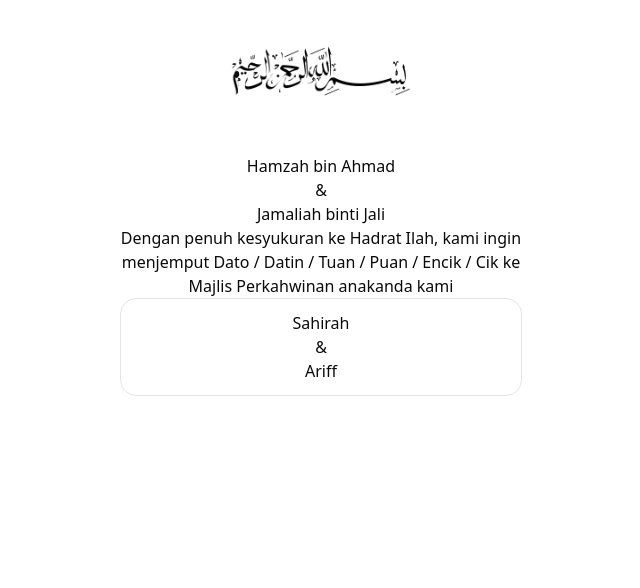
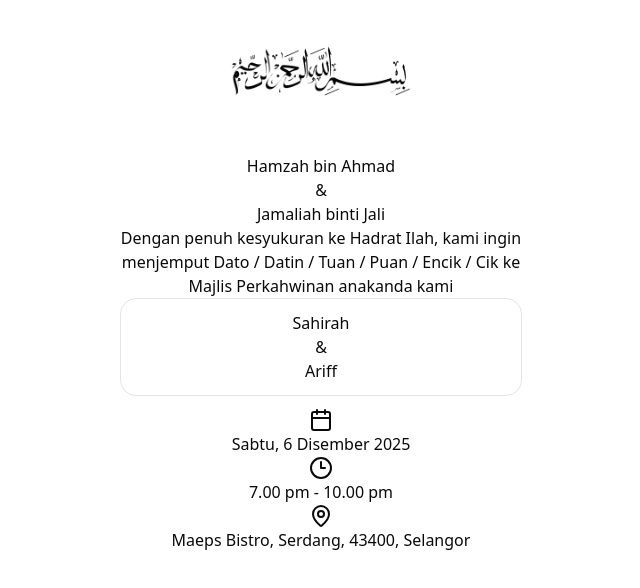
Before and after one commit to Zer0-01/next-sa-invitation, a Next.js app: page / in a window 1280 px wide. Shown: the top 588 px of the page, without its empty margins (319-959 px from the left). Built offline with nearby package versions, Linux system fonts and the light colour scheme.

Commit message:
feat: venue component

```diff
--- a/src/app/page.tsx
+++ b/src/app/page.tsx
@@ -1,5 +1,8 @@
 import BismillahComponent from "@/components/custom/bismillah-component";
+import DateComponent from "@/components/custom/date-component";
 import MenjemputComponent from "@/components/custom/menjemput-component";
+import TimeComponent from "@/components/custom/time-component";
+import VenueComponent from "@/components/custom/venue-component";
 
 export default function Home() {
   return (
@@ -10,6 +13,9 @@ export default function Home() {
       <div >
         <BismillahComponent />
         <MenjemputComponent />
+        <DateComponent />
+        <TimeComponent />
+        <VenueComponent />
       </div>
 
       {/* Right spacer (hidden on small screens) */}
--- /dev/null
+++ b/src/components/custom/date-component.tsx
@@ -0,0 +1,13 @@
+import { Calendar } from 'lucide-react';
+
+const DateComponent = () => {
+    return (
+        <div className='flex flex-col items-center'>
+            <Calendar />
+            <div>Sabtu, 6 Disember 2025</div>
+        </div>
+    )
+
+}
+
+export default DateComponent
--- /dev/null
+++ b/src/components/custom/time-component.tsx
@@ -0,0 +1,12 @@
+import { Clock3 } from "lucide-react"
+
+const TimeComponent = () => {
+    return (
+        <div className='flex flex-col items-center'>
+            <Clock3 />
+            <div>7.00 pm - 10.00 pm</div>
+        </div>
+    )
+}
+
+export default TimeComponent
--- /dev/null
+++ b/src/components/custom/venue-component.tsx
@@ -0,0 +1,12 @@
+import { MapPin } from "lucide-react"
+
+const VenueComponent = () => {
+    return (
+        <div className='flex flex-col items-center'>
+            <MapPin />
+            <div>Maeps Bistro, Serdang, 43400, Selangor</div>
+        </div>
+    )
+}
+
+export default VenueComponent
```
